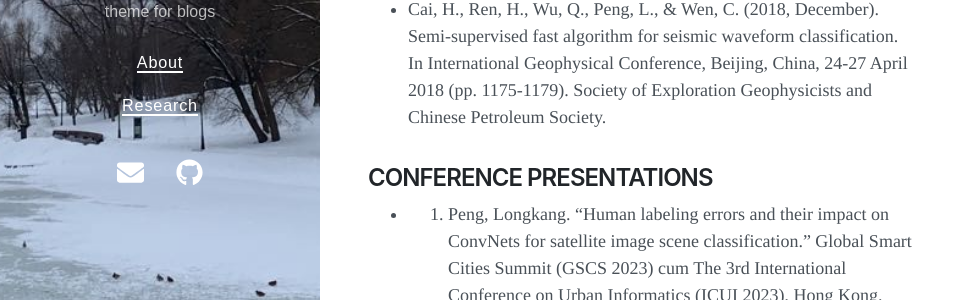
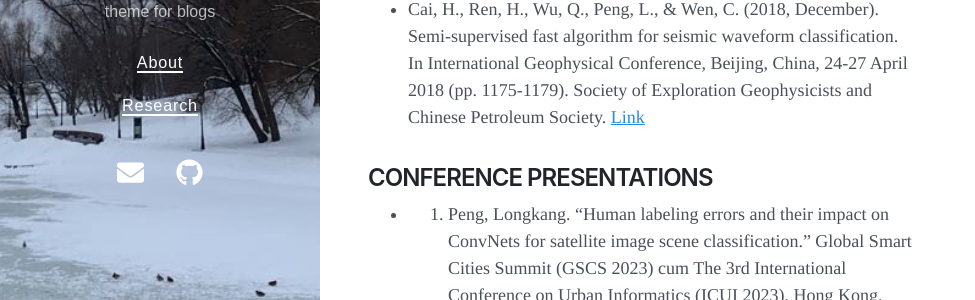
Before and after one commit to LK-Peng/LK-Peng.github.io, a Jekyll site: the page built from research.md, in a window 1280 px wide and 1319 px high. Shown: the part 685-985 px from the top of the window, without its empty margins (0-975 px from the left). Built offline with Jekyll 4.4.1, drawn with Linux system fonts in a browser that asks for light colours; nearby versions of some CDN libraries.

```diff
--- a/research.md
+++ b/research.md
@@ -9,11 +9,11 @@
 
 * Zang, Y., Qiu, Y., Chen, X., Chen, J., Yang, W., Liu, Y., Peng, L., Shen, M., & Cao, X. (2023). Mapping rapeseed in China during 2017-2021 using Sentinel data: an automated approach integrating rule-based sample generation and a one-class classifier (RSG-OC). GIScience & Remote Sensing, 60(1), 2163576. [Link](https://doi.org/10.1080/15481603.2022.2163576)
 
-* Peng, L., Chen, X., Chen, J., Zhao, W., & Cao, X. (2022). Understanding the role of receptive field of convolutional neural network for cloud detection in Landsat 8 OLI imagery. IEEE Transactions on Geoscience and Remote Sensing, 60, 1-17. [Link](10.1109/TGRS.2022.3150083)
+* Peng, L., Chen, X., Chen, J., Zhao, W., & Cao, X. (2022). Understanding the role of receptive field of convolutional neural network for cloud detection in Landsat 8 OLI imagery. IEEE Transactions on Geoscience and Remote Sensing, 60, 1-17. [Link](https://doi.org/10.1109/TGRS.2022.3150083)
 
 * Peng, L., Liu, L., Chen, X., Chen, J., Cao, X., & Qiu, Y. (2021). Generalization ability of cloud detection network for satellite imagery based on DeepLabv3+. Nat. Remote Sens. Bull., 25(5), 1169-1186. [Link](https://www.ygxb.ac.cn/zh/article/doi/10.11834/jrs.20210061/)
 
-* Cai, H., Ren, H., Wu, Q., Peng, L., & Wen, C. (2018, December). Semi-supervised fast algorithm for seismic waveform classification. In International Geophysical Conference, Beijing, China, 24-27 April 2018 (pp. 1175-1179). Society of Exploration Geophysicists and Chinese Petroleum Society.
+* Cai, H., Ren, H., Wu, Q., Peng, L., & Wen, C. (2018, December). Semi-supervised fast algorithm for seismic waveform classification. In International Geophysical Conference, Beijing, China, 24-27 April 2018 (pp. 1175-1179). Society of Exploration Geophysicists and Chinese Petroleum Society. [Link](https://doi.org/10.1190/IGC2018-287)
 
 
 ## CONFERENCE PRESENTATIONS
```
